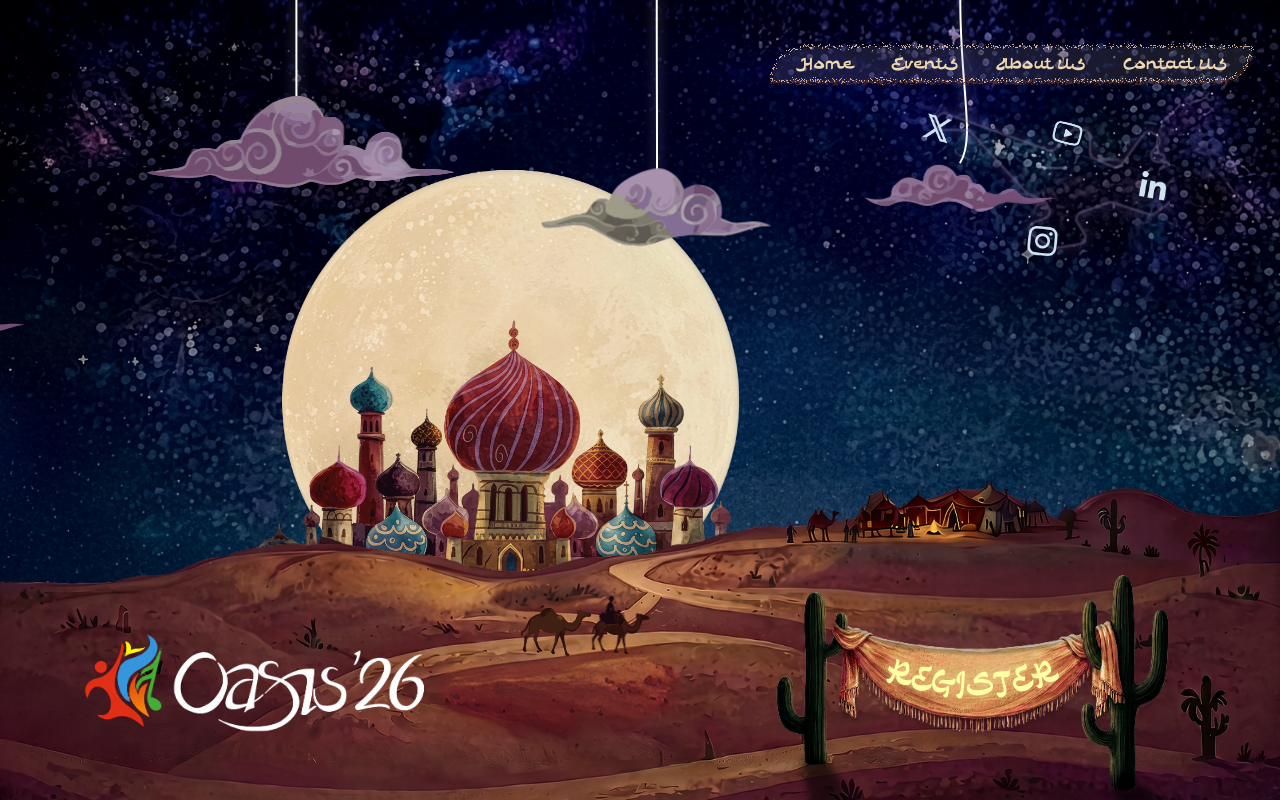
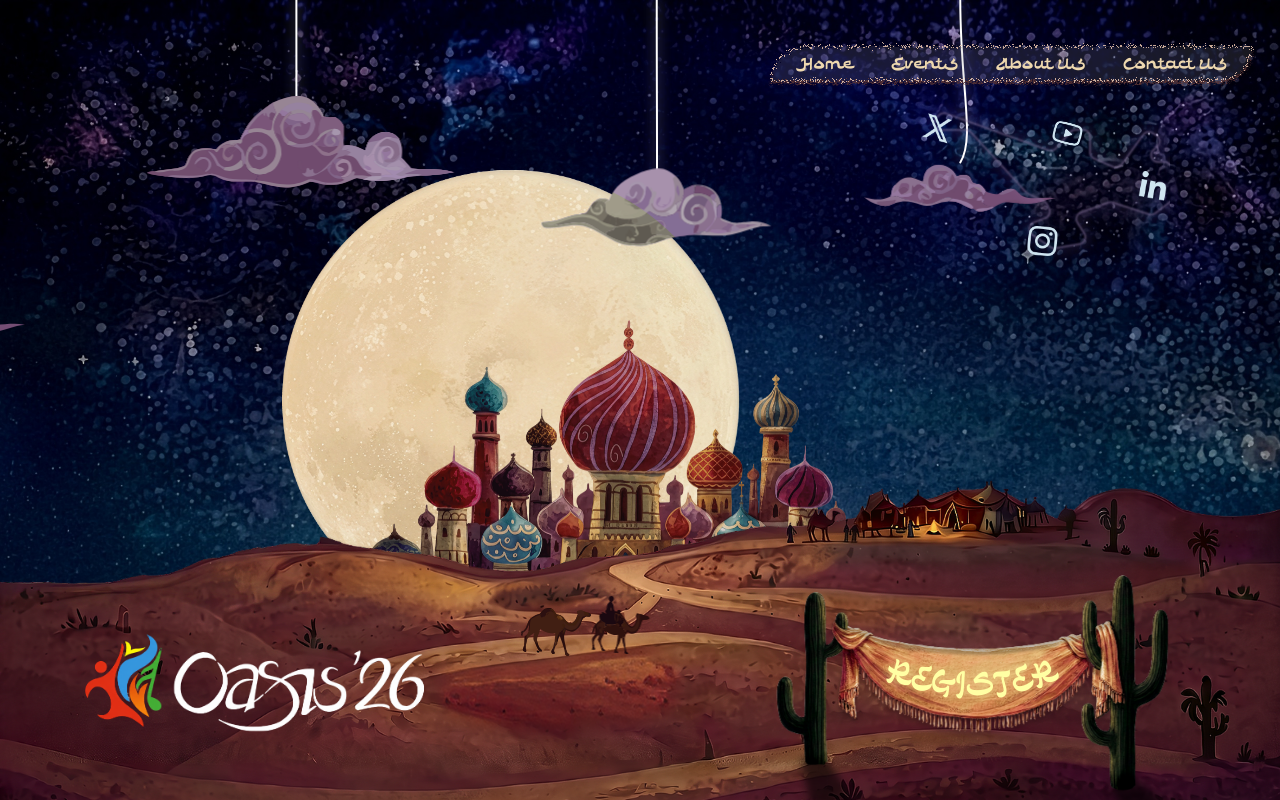
Before and after one commit to dvm-bitspilani/oasis-2026-web, a React (Vite) app: page / in a window 1280 px wide. Built offline with nearby package versions, Linux system fonts and the light colour scheme.

Commit message:
castle done

```diff
--- a/src/styles/Home.module.scss
+++ b/src/styles/Home.module.scss
@@ -58,13 +58,38 @@
   z-index: 6;
 }
 
+/* =========================================================
+   CASTLE
+   ========================================================= */
+
 .castle {
+  --castle-width: clamp(346px, 45vw, 864px);
+
   position: absolute;
   bottom: 24%;
-  left: 41%;
-  transform: translateX(-50%);
-  width: clamp(346px, 45vw, 864px);
+
+  /*
+    IMPORTANT:
+    The castle is centered using left + margin-left,
+    NOT transform: translateX(-50%).
+
+    This leaves transform completely free for GSAP.
+  */
+  left: 50%;
+  margin-left: calc(var(--castle-width) * -0.5);
+
+  width: var(--castle-width);
+
   z-index: 5;
+
+  /*
+    GSAP controls transform.
+    Keeping this here gives the element its own transform
+    layer without adding a horizontal translation.
+  */
+  transform: translateZ(0);
+
+  will-change: transform;
 }
 
 .castleImg {
@@ -72,6 +97,10 @@
   height: auto;
   display: block;
 }
+
+/* =========================================================
+   MOON
+   ========================================================= */
 
 .moon {
   position: absolute;
@@ -87,6 +116,10 @@
   height: auto;
   display: block;
 }
+
+/* =========================================================
+   OASIS LOGO
+   ========================================================= */
 
 .oasisLogo {
   position: absolute;
@@ -108,25 +141,14 @@
    REGISTRATION BUTTON
    ========================================================= */
 
-/* The single source of truth for .regBtn lives near the bottom of this
-   file, after the media query — see the note there. */
+/*
+  The single source of truth for .regBtn lives near the bottom
+  of this file, after the media query.
+*/
 
 /* =========================================================
    CAMEL CARAVAN
    ========================================================= */
-
-/*
-  Both camel1.svg and camel2.svg use this exact same
-  container styling.
-
-  GSAP controls:
-  - x
-  - y
-  - opacity
-
-  Therefore both camels can be animated together
-  using the same GSAP timeline.
-*/
 
 .camelLand {
   position: absolute;
@@ -143,7 +165,6 @@
 
   will-change: transform, opacity;
 
-
   pointer-events: none;
 
   img {
@@ -156,23 +177,28 @@
     pointer-events: none;
   }
 }
+
 .camelLand2 {
   position: absolute;
+
   bottom: 11%;
   left: 35%;
-
 
   height: clamp(70px, 12vh, 130px);
   width: clamp(120px, 28vw, 280px);
 
   z-index: 10;
+
   opacity: 0;
+
   will-change: transform, opacity;
+
   pointer-events: none;
 
   img {
     width: 50%;
     height: 60%;
+
     object-fit: contain;
     display: block;
   }
@@ -185,10 +211,13 @@
 .links {
   position: relative;
   width: clamp(100px, 20vw, 250px);
+
   margin-top: clamp(20px, 7vh, 60px);
+
   margin-left: calc(
     75% - clamp(0px, 5vw, 40px)
   );
+
   z-index: 5;
 }
 
@@ -210,6 +239,7 @@
 
   transform-box: fill-box;
   transform-origin: center;
+
   box-sizing: border-box;
 }
 
@@ -251,45 +281,89 @@
    MOBILE
    ========================================================= */
 
+@media (max-width: 650px) {
 
-@media (max-width: 750px) {
+  /* =======================================================
+     MOBILE CASTLE
+     ======================================================= */
 
   .castle {
-    width: clamp(340px, 100vw, 480px);
+    /*
+      Keep the same responsive width you already had.
+      The important change is that we DON'T use
+      translateX(-50%) anymore.
+    */
+    --castle-width: clamp(340px, 100vw, 480px);
+
+    width: var(--castle-width);
+
     left: 50%;
+
+    /*
+      Precisely center the actual castle width.
+      This is CSS positioning, not transform positioning.
+    */
+    margin-left: calc(
+      var(--castle-width) * -0.5
+    );
+
     bottom: 39%;
-    transform: translateX(-50%) translateZ(0);
+
+    /*
+      GSAP is now the only thing manipulating
+      horizontal transform/x.
+    */
+    transform: translateZ(0);
   }
-  .camelLand2{
-    right:-3%;
-    bottom:23%;
+
+  /* =======================================================
+     MOBILE CAMEL 2
+     ======================================================= */
+
+  .camelLand2 {
+    right: -3%;
+    bottom: 23%;
+
     opacity: 1;
+
     left: auto;
 
-    img{
-      width:80%;
-      height:80%;
-    }
-
-  }
-  .camelLand{
-    right:25%;
-    bottom: 20%;
-    left:auto;
-    opacity: 1;
-
-
-    img{
-      width:90%;
-      height:80%;
+    img {
+      width: 80%;
+      height: 80%;
     }
   }
 
+  /* =======================================================
+     MOBILE CAMEL 1
+     ======================================================= */
+
+  .camelLand {
+    right: 25%;
+    bottom: 20%;
+
+    left: auto;
+
+    opacity: 1;
+
+    img {
+      width: 90%;
+      height: 80%;
+    }
+  }
+
+  /* =======================================================
+     MOBILE SAND
+     ======================================================= */
 
   .sand {
     height: 46%;
     width: 100vw;
   }
+
+  /* =======================================================
+     MOBILE MOON
+     ======================================================= */
 
   .moon {
     width: clamp(320px, 100vw, 460px);
@@ -297,8 +371,13 @@
     bottom: 30%;
   }
 
+  /* =======================================================
+     MOBILE OASIS LOGO
+     ======================================================= */
+
   .oasisLogo {
     position: absolute;
+
     bottom: 12%;
     left: 5%;
 
@@ -315,6 +394,10 @@
     }
   }
 
+  /* =======================================================
+     MOBILE REGISTRATION BUTTON
+     ======================================================= */
+
   .regBtn {
     position: absolute;
 
@@ -322,14 +405,17 @@
     width: clamp(260px, 70vw, 420px);
 
     z-index: 10;
-     top :auto;
+
+    top: auto;
     bottom: -20%;
+
     left: 15%;
     right: auto;
 
     img {
       width: 90%;
       height: 90%;
+
       object-fit: contain;
       display: block;
     }
@@ -348,49 +434,62 @@
     );
   }
 
-  /* =====================================================
-     MOBILE CAMELS
-     ===================================================== */
-
-
+  /* =======================================================
+     MOBILE LINKS
+     ======================================================= */
 
   .links {
     display: none;
   }
 }
-/* NOTE: this rule sits AFTER the max-width: 750px media query, so at equal
-   specificity it overrides the mobile values for every property it declares
-   (bottom, right, height, width). That was already true before this edit and
-   is preserved here so the layout does not shift. If you want the mobile
-   overrides to actually win, move this block above the media query. */
+
+/* =========================================================
+   REGISTRATION BUTTON
+   ========================================================= */
+
+/*
+  IMPORTANT:
+  This is intentionally AFTER the mobile media query,
+  preserving your original cascade behavior.
+*/
 
 .regBtn {
   position: absolute;
+
   bottom: -4%;
   right: 6%;
+
   height: clamp(198px, 33vh, 356px);
   width: clamp(280px, 36vw, 800px);
+
   z-index: 10;
 
-  /* Button reset — the element is now a real <button> so it is keyboard
-     focusable and clickable in every browser. */
+  /* Button reset */
   appearance: none;
   -webkit-appearance: none;
+
   margin: 0;
   padding: 0;
+
   border: 0;
   background: none;
+
   font: inherit;
   color: inherit;
   text-align: inherit;
+
   cursor: pointer;
 
   img {
     width: 100%;
     height: 100%;
+
     object-fit: contain;
+
     display: block;
+
     will-change: filter;
+
     pointer-events: none;
   }
 
@@ -402,29 +501,38 @@
 
   .regBtnText {
     position: absolute;
+
     top: 22%;
     left: 14%;
+
     width: 72%;
     height: 55%;
+
     z-index: 10;
+
     pointer-events: none;
+
     overflow: visible;
 
     text {
       font-family: "Ramadhan", sans-serif;
+
       font-size: 4px;
+
       letter-spacing: 1px;
+
       fill: #ffffa4;
-      stroke: none; // no stroke at all in base state — removes the thickness
+
+      stroke: none;
+
       paint-order: fill;
 
-      /* Was `pointer-events: bounding-box`, which Firefox does not implement.
-         The declaration was dropped there, so the text inherited
-         `pointer-events: none` from .regBtnText and nothing was clickable.
-         The <button> owns the hit area now, so this stays inert everywhere. */
       pointer-events: none;
 
-      filter: drop-shadow(0 0 4px rgba(255, 255, 164, 0.6));
+      filter:
+        drop-shadow(
+          0 0 4px rgba(255, 255, 164, 0.6)
+        );
 
       transition:
         fill 0.25s ease,
@@ -433,20 +541,35 @@
     }
   }
 
-  /* Hover/focus is driven by the button, not by hit-testing curved glyphs. */
   &:hover .regBtnText text,
   &:focus-visible .regBtnText text {
     fill: #ffcf6b;
+
     stroke: #d9480f;
+
     stroke-width: 1px;
+
     paint-order: stroke fill;
 
-    filter: drop-shadow(0 0 3px #ff7a1a);
+    filter:
+      drop-shadow(
+        0 0 3px #ff7a1a
+      );
   }
 }
+
+/* =========================================================
+   REGISTER TEXT
+   ========================================================= */
+
 .regBtn .regBtnText text {
   font-size: clamp(16px, 5.5vw, 26px);
 }
+
+/* =========================================================
+   CLOUD STRING PATH
+   ========================================================= */
+
 .path {
   fill: none;
 
@@ -456,7 +579,8 @@
 
   stroke-linecap: round;
 
-  filter: drop-shadow(
-    0 0 6px rgba(255, 255, 255, 0.45)
-  );
+  filter:
+    drop-shadow(
+      0 0 6px rgba(255, 255, 255, 0.45)
+    );
 }
```
